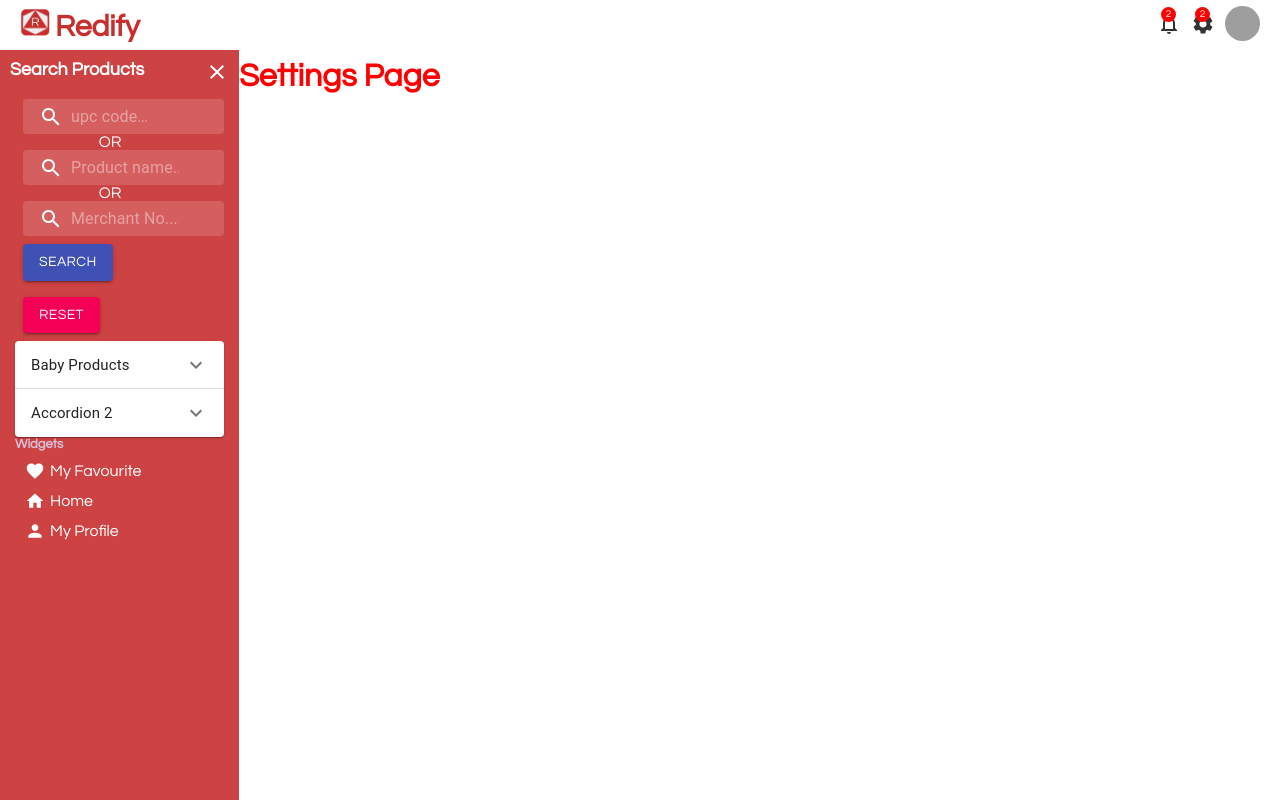
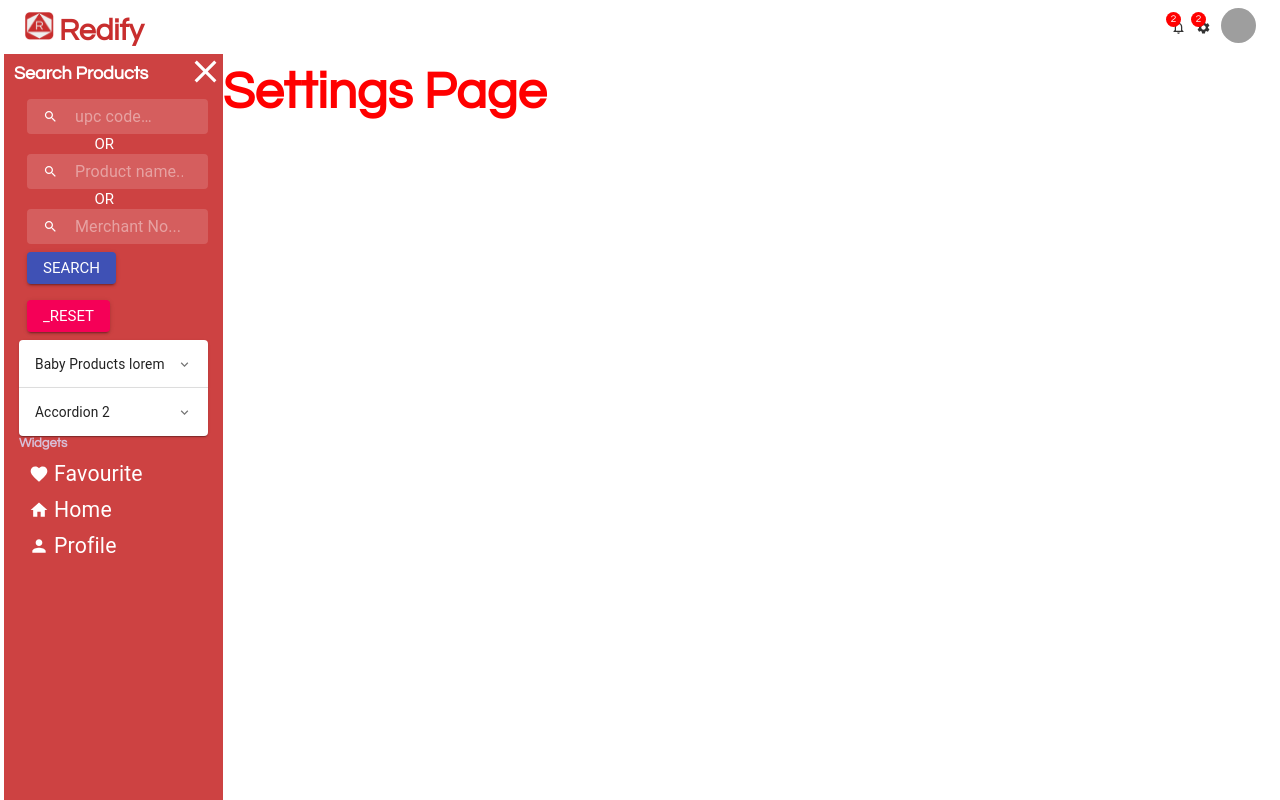
Before and after one commit to KailashJS/portal-redify, a React (Create React App) app: page /settings in a window 1280 px wide. Shown: the top 800 px of the page. Built offline with nearby package versions, Linux system fonts and the light colour scheme; grey boxes are pictures that could not be loaded.

Commit message:
Sakura for css added and some style organised

```diff
--- a/src/App.js
+++ b/src/App.js
@@ -1,4 +1,5 @@
 import "./app.css";
+import "./sakura.css";
 import Home from "./pages/home/Home";
 import { BrowserRouter as Router, Switch, Route } from "react-router-dom";
 import MyFavourite from "./pages/myFavourite/MyFavourite";
--- a/src/Form.css
+++ b/src/Form.css
@@ -74,7 +74,7 @@
 }
 
 .form h1 {
-  font-size: 1rem;
+  font-size: 1.8rem;
   text-align: start;
   width: 80%;
   margin-bottom: 1rem;
@@ -87,14 +87,14 @@
 }
 
 .form-inputs p {
-  font-size: 0.8rem;
+  font-size: 1.2rem;
   margin-top: 0.5rem;
   color: #f00e0e;
 }
 
 .form-label {
   display: inline-block;
-  font-size: 0.8rem;
+  font-size: 1.2rem;
   margin-bottom: 6px;
   color: #fff;
 }
@@ -141,16 +141,30 @@
 }
 
 .form-input-login {
-  font-size: 0.8rem;
+  font-size: 1.2rem;
   margin-top: 10px;
   color: #fff;
   width: 80%;
   text-align: center;
+}
+
+.form-input-login-success {
+  font-size: 1.2rem;
+  margin-top: 10px;
+  color: #fff;
+  width: 80%;
   margin-left: 200px;
 }
+
 
 .form-input-login a {
   text-decoration: none;
   color: #27cdff;
   font-weight: 600;
 }
+
+.form-input-login-success a {
+  text-decoration: none;
+  color: #27cdff;
+  font-weight: 600;
+}
--- a/src/FormSignup.js
+++ b/src/FormSignup.js
@@ -3,6 +3,7 @@ import validate from './validateInfo';
 import useForm from './useForm';
 import './Form.css';
 import { Link } from 'react-router-dom';
+import { Typography } from '@material-ui/core';
 
 const FormSignup = ({ submitForm }) => {
   const { handleChange, handleSubmit, values, errors } = useForm(
@@ -66,8 +67,9 @@ const FormSignup = ({ submitForm }) => {
           {errors.password2 && <p>{errors.password2}</p>}
         </div>
         <button className='form-input-btn' type='submit'>
-          Sign up
+          <Typography variant="h4">Sign up</Typography>
         </button>
+
         <span className='form-input-login'>
           Already have an account? Login <Link to="/">here</Link>
         </span>
--- a/src/FormSuccess.js
+++ b/src/FormSuccess.js
@@ -7,7 +7,7 @@ const FormSuccess = () => {
     <div className='form-content-right'>
       <h1 className='form-success'>We have received your request!</h1>
       <img className='form-img-2' src='img/img-3.svg' alt="success" />
-      <span className='form-input-login'>
+      <span className='form-input-login-success'>
           Now Login <Link to="/">here</Link>
       </span>
     </div>
--- a/src/components/SimpleAccordion.js
+++ b/src/components/SimpleAccordion.js
@@ -11,7 +11,7 @@ const useStyles = makeStyles((theme) => ({
     flexGrow: 1,
   },
   heading: {
-    fontSize: theme.typography.pxToRem(15),
+    fontSize: theme.typography.pxToRem(22),
     fontWeight: theme.typography.fontWeightRegular,
   },
 }));
@@ -27,7 +27,7 @@ export default function SimpleAccordion() {
           aria-controls="panel1a-content"
           id="panel1a-header"
         >
-          <Typography className={classes.heading}>Baby Products</Typography>
+          <Typography className={classes.heading}>Baby Products lorem</Typography>
         </AccordionSummary>
           <Accordion>
               <AccordionSummary
--- a/src/components/sidebar/Sidebar.jsx
+++ b/src/components/sidebar/Sidebar.jsx
@@ -1,13 +1,8 @@
 import "./sidebar.css";
-import {
-  Favorite,
-  Home,
-  Menu,
-  Person,
-} from "@material-ui/icons";
+import { Favorite, Home, Menu, Person } from "@material-ui/icons";
 import CloseIcon from "@material-ui/icons/Close";
 import { Link } from "react-router-dom";
-import { Button } from "@material-ui/core";
+import { Button, Typography } from "@material-ui/core";
 import { useState } from "react";
 
 import SimpleAccordion from "../SimpleAccordion";
@@ -67,6 +62,7 @@ const useStyles = makeStyles((theme) => ({
     paddingLeft: `calc(1em + ${theme.spacing(4)}px)`,
     transition: theme.transitions.create("width"),
     width: "100%",
+    fontSize: "1.6em", // This font-size added/customised by me
     [theme.breakpoints.up("sm")]: {
       width: "12ch",
       "&:focus": {
@@ -84,13 +80,18 @@ const useStyles = makeStyles((theme) => ({
       width: "auto",
     },
   },
+  or: {
+    marginLeft: "40%",
+  },
   menuIcon: {
     display: (props) => (props.open ? "flex" : "none"),
     cursor: "pointer",
+    transform: "scale(2.5)",
   },
   closeIcon: {
     display: (props) => (props.open ? "none" : "flex"),
     cursor: "pointer",
+    transform: "scale(2.5)",
   },
 
   sidebarTitle: {
@@ -153,7 +154,9 @@ export default function Sidebar() {
               </div>
 
               <span className="or_section">
-                <p style={{ marginLeft: "40%" }}>OR</p>
+                <Typography variant="h5" className={classes.or}>
+                  OR
+                </Typography>
               </span>
 
               <div className={classes.search}>
@@ -171,7 +174,9 @@ export default function Sidebar() {
               </div>
 
               <span className="or_section">
-                <p style={{ marginLeft: "40%" }}>OR</p>
+                <Typography variant="h5" className={classes.or}>
+                  OR
+                </Typography>
               </span>
 
               <div className={classes.search}>
@@ -194,7 +199,7 @@ export default function Sidebar() {
                   variant="contained"
                   color="primary"
                 >
-                  Search
+                  <Typography variant="h5">SEARCH</Typography>
                 </Button>
               </li>
               <li>
@@ -203,7 +208,7 @@ export default function Sidebar() {
                   variant="contained"
                   color="secondary"
                 >
-                  RESET
+                  <Typography variant="h5">_RESET</Typography>
                 </Button>
               </li>
 
@@ -219,19 +224,19 @@ export default function Sidebar() {
                       <Link to="/myFavourites" className="link">
                         <li className="sidebarListItem">
                           <Favorite className="sidebarIcon" />
-                          My Favourite
+                          <Typography variant="h4">Favourite</Typography>
                         </li>
                       </Link>
                       <Link to="/" className="link">
                         <li className="sidebarListItem">
                           <Home className="sidebarIcon" />
-                          Home
+                          <Typography variant="h4"> Home </Typography>
                         </li>
                       </Link>
                       <Link to="/myProfile" className="link">
                         <li className="sidebarListItem">
                           <Person className="sidebarIcon" />
-                          My Profile
+                          <Typography variant="h4">Profile</Typography>
                         </li>
                       </Link>
                     </ul>
--- a/src/pages/home/home.css
+++ b/src/pages/home/home.css
@@ -6,8 +6,9 @@
 }
 
 
-@media screen and (max-width: 450px) {
+/* @media screen and (max-width: 450px) {
      .home {
           flex: 3;
      }
 }
+*/
--- /dev/null
+++ b/src/sakura.css
@@ -0,0 +1,183 @@
+/* Sakura.css v1.3.1
+ * ================
+ * Minimal css theme.
+ * Project: https://github.com/oxalorg/sakura/
+ */
+/* Body */
+html {
+    font-size: 62.5%;}
+
+  body {
+    font-size: 2.2rem;
+    line-height: 1.118;
+    /* max-width: 38em;
+    margin: auto;
+    color: #fff;
+    background-color: #f9f9f9; */
+    padding: 4px; }
+
+  @media (max-width: 684px) {
+    body {
+      font-size: 1.53rem; } }
+
+  @media (max-width: 382px) {
+    body {
+      font-size: 1.35rem; } }
+
+ /* h1, h2, h3, h4, h5, h6 {
+    line-height: 1.1;
+    font-weight: 700;
+    margin-top: 2rem;
+    margin-bottom: 1.5rem;
+    overflow-wrap: break-word;
+    word-wrap: break-word;
+    -ms-word-break: break-all;
+    word-break: break-word; }
+  */
+  h1 {
+    font-size: 2.35em; }
+
+  h2 {
+    font-size: 2.00em; }
+
+  h3 {
+    font-size: 1.75em; }
+
+  h4 {
+    font-size: 1.5em; }
+
+  h5 {
+    font-size: 1.25em; }
+
+  h6 {
+    font-size: 1em; }
+
+  p {
+    margin-top: 0px;
+    margin-bottom: 0.5rem; }
+
+  /* small, sub, sup {
+    font-size: 75%; }
+
+  hr {
+    border-color: #1d7484; }
+
+   a {
+    text-decoration: none;
+    color: #1d7484; }
+    a:hover {
+      color: #982c61;
+      border-bottom: 2px solid #4a4a4a; }
+    a:visited {
+      color: #144f5a; }
+  */
+  /* ul {
+    padding-left: 1.4em;
+    margin-top: 0px;
+    margin-bottom: 2.5rem; }
+
+  li {
+    margin-bottom: 0.4em; }
+
+  blockquote {
+    margin-left: 0px;
+    margin-right: 0px;
+    padding-left: 1em;
+    padding-top: 0.8em;
+    padding-bottom: 0.8em;
+    padding-right: 0.8em;
+    border-left: 5px solid #1d7484;
+    margin-bottom: 2.5rem;
+    background-color: #f1f1f1; }
+
+  blockquote p {
+    margin-bottom: 0; }
+
+  img, video {
+    height: auto;
+    max-width: 100%;
+    margin-top: 0px;
+    margin-bottom: 2.5rem; }
+  */
+  /* Pre and Code */
+  /* pre {
+    background-color: #f1f1f1;
+    display: block;
+    padding: 1em;
+    overflow-x: auto;
+    margin-top: 0px;
+    margin-bottom: 2.5rem; }
+
+  code {
+    font-size: 0.9em;
+    padding: 0 0.5em;
+    background-color: #f1f1f1;
+    white-space: pre-wrap; }
+
+  pre > code {
+    padding: 0;
+    background-color: transparent;
+    white-space: pre; }
+*/
+  /* Tables */
+/*  table {
+    text-align: justify;
+    width: 100%;
+    border-collapse: collapse; }
+
+  td, th {
+    padding: 0.5em;
+    border-bottom: 1px solid #f1f1f1; }
+*/
+  /* Buttons, forms and input */
+/*  input, textarea {
+    border: 1px solid #4a4a4a; }
+    input:focus, textarea:focus {
+      border: 1px solid #1d7484; }
+
+  textarea {
+    width: 100%; }
+
+  .button, button, input[type="submit"], input[type="reset"], input[type="button"] {
+    display: inline-block;
+    padding: 5px 10px;
+    text-align: center;
+    text-decoration: none;
+    white-space: nowrap;
+    background-color: #1d7484;
+    color: #f9f9f9;
+    border-radius: 1px;
+    border: 1px solid #1d7484;
+    cursor: pointer;
+    box-sizing: border-box; }
+    .button[disabled], button[disabled], input[type="submit"][disabled], input[type="reset"][disabled], input[type="button"][disabled] {
+      cursor: default;
+      opacity: .5; }
+    .button:focus:enabled, .button:hover:enabled, button:focus:enabled, button:hover:enabled, input[type="submit"]:focus:enabled, input[type="submit"]:hover:enabled, input[type="reset"]:focus:enabled, input[type="reset"]:hover:enabled, input[type="button"]:focus:enabled, input[type="button"]:hover:enabled {
+      background-color: #982c61;
+      border-color: #982c61;
+      color: #f9f9f9;
+      outline: 0; }
+
+  textarea, select, input {
+    color: #4a4a4a;
+    padding: 6px 10px;*/
+    /* The 6px vertically centers text on FF, ignored by Webkit */
+    /* margin-bottom: 10px;
+    background-color: #f1f1f1;
+    border: 1px solid #f1f1f1;
+    border-radius: 4px;
+    box-shadow: none;
+    box-sizing: border-box; }
+    textarea:focus, select:focus, input:focus {
+      border: 1px solid #1d7484;
+      outline: 0; }
+
+  input[type="checkbox"]:focus {
+    outline: 1px dotted #1d7484; }
+
+  label, legend, fieldset {
+    display: block;
+    margin-bottom: .5rem;
+    font-weight: 600; }
+*/
```
